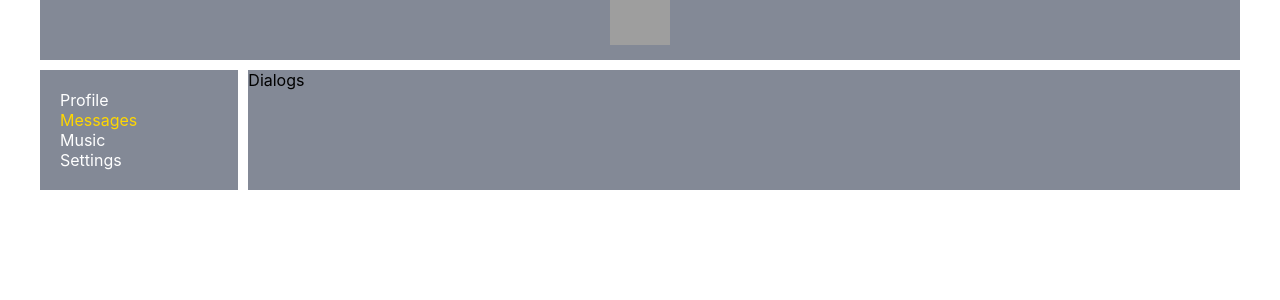
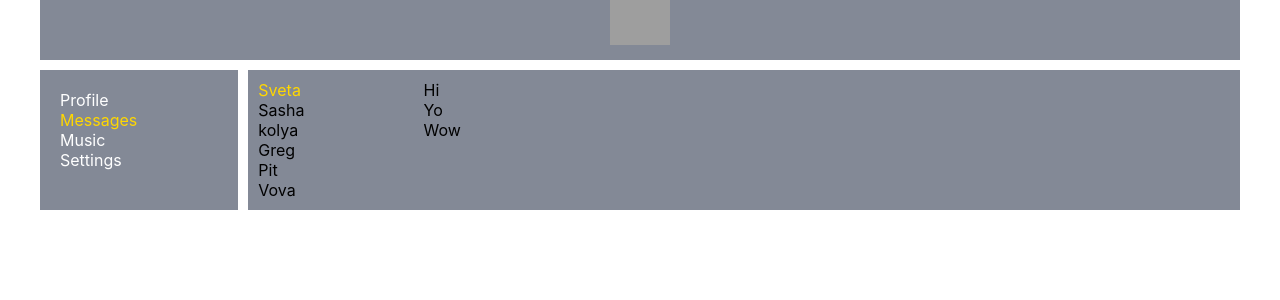
Before and after one commit to alexisis111/SocialNetwork, a React (Create React App) app in the folder samyrai-network/: page /dialogs in a window 1280 px wide. Shown: the top 300 px of the page. Built offline with nearby package versions, Linux system fonts and the light colour scheme; grey boxes are pictures that could not be loaded.

Commit message:
закончил урок 21

```diff
--- a/samyrai-network/src/App.js
+++ b/samyrai-network/src/App.js
@@ -27,4 +27,4 @@ function App() {
     );
 }
 export default App;
-//урок 20 закончен
+//урок 21 закончен
--- a/samyrai-network/src/components/dialogs/dialogs.jsx
+++ b/samyrai-network/src/components/dialogs/dialogs.jsx
@@ -1,9 +1,23 @@
 import React from "react";
-
+import c from './dialogs.module.css';
 function Dialogs() {
     return (
         <div >
-            Dialogs
+            <div className={c.dialogs}>
+                <div className={c.dialogs_items}>
+                    <div className={c.dialog + ' ' + c.active}>Sveta</div>
+                    <div className={c.dialog}>Sasha</div>
+                    <div className={c.dialog}>kolya</div>
+                    <div className={c.dialog}>Greg</div>
+                    <div className={c.dialog}>Pit</div>
+                    <div className={c.dialog}>Vova</div>
+                </div>
+                <div className={c.messages}>
+                    <div className={c.message}>Hi</div>
+                    <div className={c.message}>Yo</div>
+                    <div className={c.message}>Wow</div>
+                </div>
+            </div>
         </div>
     );
 }
--- a/samyrai-network/src/components/dialogs/dialogs.module.css
+++ b/samyrai-network/src/components/dialogs/dialogs.module.css
@@ -0,0 +1,24 @@
+.dialogs {
+    display: grid;
+    grid-template-columns: 2fr 10fr;
+}
+
+.dialogs_items {
+    padding: 10px;
+}
+
+.dialogs_items .active {
+    color: gold;
+}
+
+.dialog {
+
+}
+
+.messages {
+    padding: 10px;
+}
+
+.message {
+
+}
```
Also changed, not shown: samyrai-network/src/components/nav/nav.jsx (+5 -5 lines).
